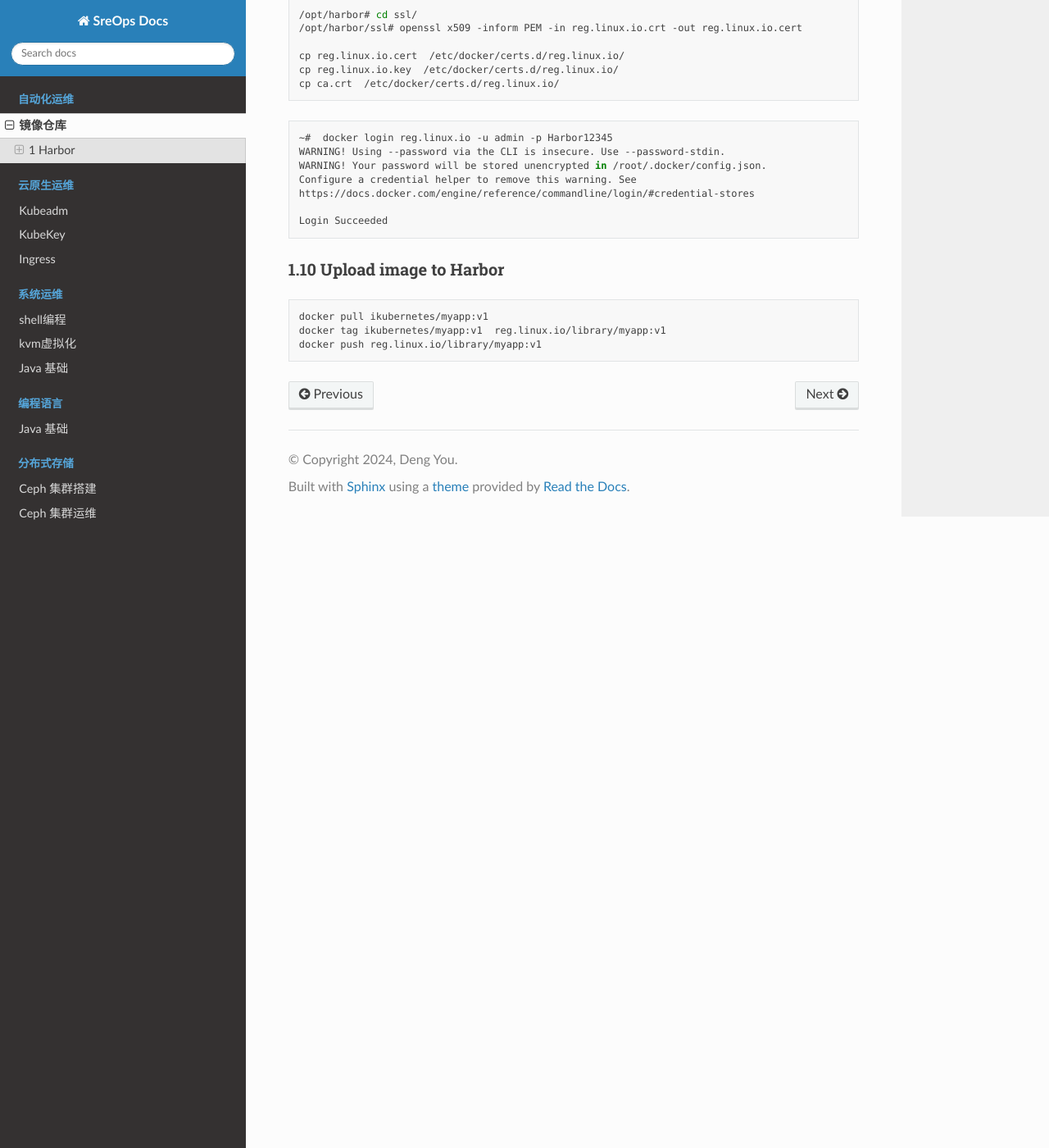
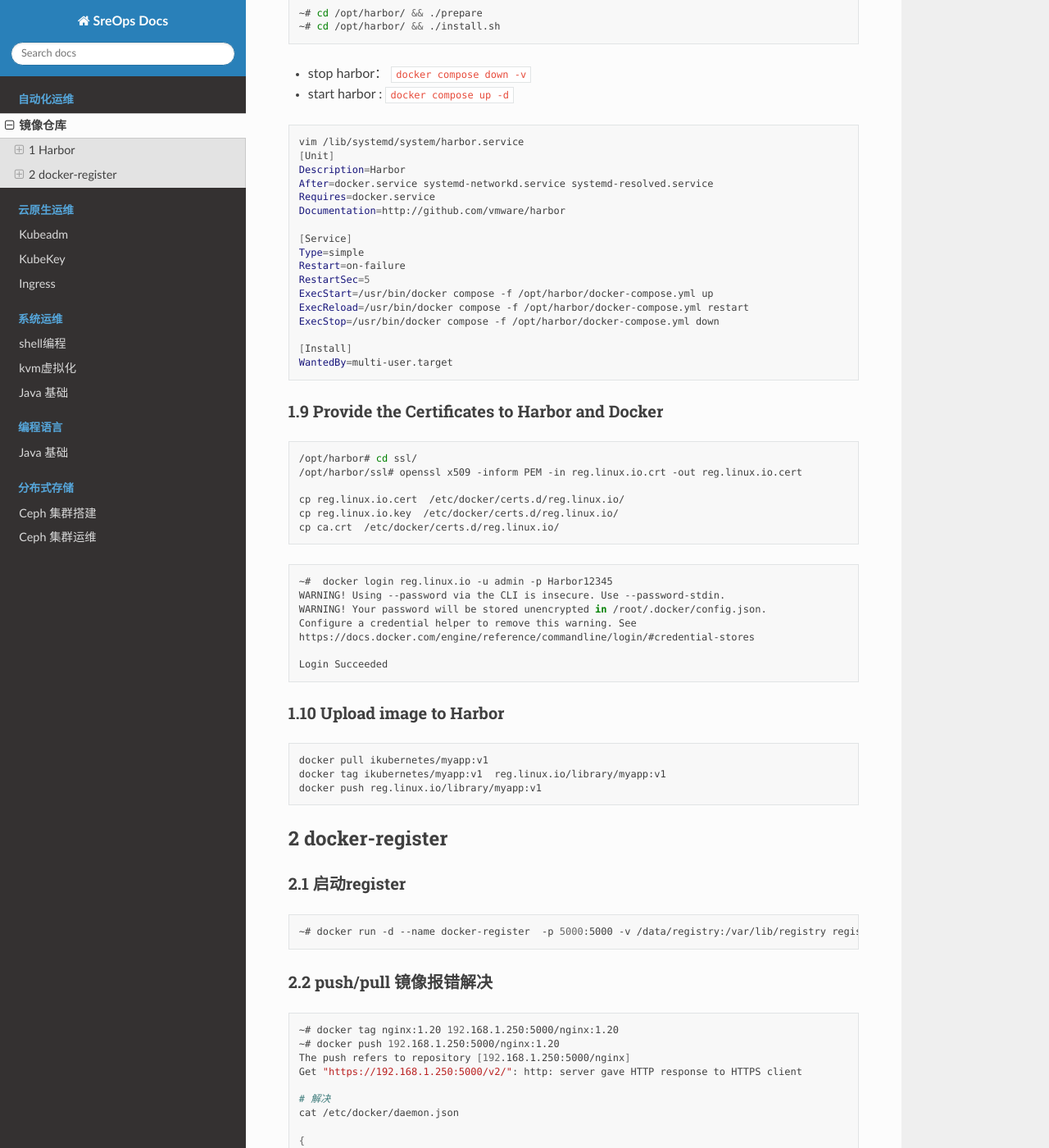
Before and after one commit to dengyouf/sreops_tutorial, a Sphinx documentation site: the page built from source/devops/harbor_setup.md, in a window 1280 px wide and 1400 px high, scrolled down 3671 px. Shown: the whole window at 82% size. Built offline with Sphinx 7.4.7 and the Read the Docs theme 3.1.0, drawn with Linux system fonts in a browser that asks for light colours; pages that are not in the unit, such as notebooks, are missing from menus; some of the changed text lies outside the part shown.

Commit message:
add harbor

````diff
--- a/source/devops/harbor_setup.md
+++ b/source/devops/harbor_setup.md
@@ -62,10 +62,15 @@ sudo apt install docker-ce=5:26.1.3-1~ubuntu.20.04~focal
 
 ~# systemctl  daemon-reload  && systemctl restart docker
 ```
-
-### 1.4 Install docker-compose
+```shell
+# docker compose version
+Docker Compose version v2.32.1
+```
+### 1.4 Install docker-compose (可选)
 
 > 官网： `https://docs.docker.com/compose/install/#install-compose`
+
+如果使用 docker compose v2 (docker-compose-plugin) 的话，不需要单独安装docker-compose
 
 ```shell
 ~# sudo curl -L "https://github.com/docker/compose/releases/download/1.23.2/docker-compose-$(uname -s)-$(uname -m)" -o /usr/local/bin/docker-compose
@@ -170,6 +175,29 @@ https:
 ~# cd /opt/harbor/ && ./install.sh
 ```
 
+- stop harbor： `docker compose down -v `
+- start harbor : `docker compose up -d `
+
+```shell
+vim /lib/systemd/system/harbor.service
+[Unit]
+Description=Harbor
+After=docker.service systemd-networkd.service systemd-resolved.service
+Requires=docker.service
+Documentation=http://github.com/vmware/harbor
+
+[Service]
+Type=simple
+Restart=on-failure
+RestartSec=5
+ExecStart=/usr/bin/docker compose -f /opt/harbor/docker-compose.yml up
+ExecReload=/usr/bin/docker compose -f /opt/harbor/docker-compose.yml restart
+ExecStop=/usr/bin/docker compose -f /opt/harbor/docker-compose.yml down
+
+[Install]
+WantedBy=multi-user.target
+```
+
 ### 1.9 Provide the Certificates to Harbor and Docker
 
 ```shell
@@ -180,6 +208,7 @@ cp reg.linux.io.cert  /etc/docker/certs.d/reg.linux.io/
 cp reg.linux.io.key  /etc/docker/certs.d/reg.linux.io/
 cp ca.crt  /etc/docker/certs.d/reg.linux.io/
 ```
+
 ```shell
 ~#  docker login reg.linux.io -u admin -p Harbor12345
 WARNING! Using --password via the CLI is insecure. Use --password-stdin.
@@ -197,3 +226,30 @@ docker pull ikubernetes/myapp:v1
 docker tag ikubernetes/myapp:v1  reg.linux.io/library/myapp:v1
 docker push reg.linux.io/library/myapp:v1
 ```
+
+## 2 docker-register
+
+### 2.1 启动register
+
+```shell
+~# docker run -d --name docker-register  -p 5000:5000 -v /data/registry:/var/lib/registry registry:2
+```
+### 2.2 push/pull 镜像报错解决
+
+```shell
+~# docker tag nginx:1.20 192.168.1.250:5000/nginx:1.20
+~# docker push 192.168.1.250:5000/nginx:1.20
+The push refers to repository [192.168.1.250:5000/nginx]
+Get "https://192.168.1.250:5000/v2/": http: server gave HTTP response to HTTPS client
+
+# 解决
+cat /etc/docker/daemon.json
+
+{
+    ...
+    "insecure-registries":["192.168.1.250:5000"]
+}
+~# docker push 192.168.1.250:5000/nginx:1.20
+~# curl http://192.168.1.250:5000/v2/_catalog
+{"repositories":["nginx"]}
+```
````
Also changed, not shown: other parts of source/devops/harbor_setup.md (+1 -1 lines).
